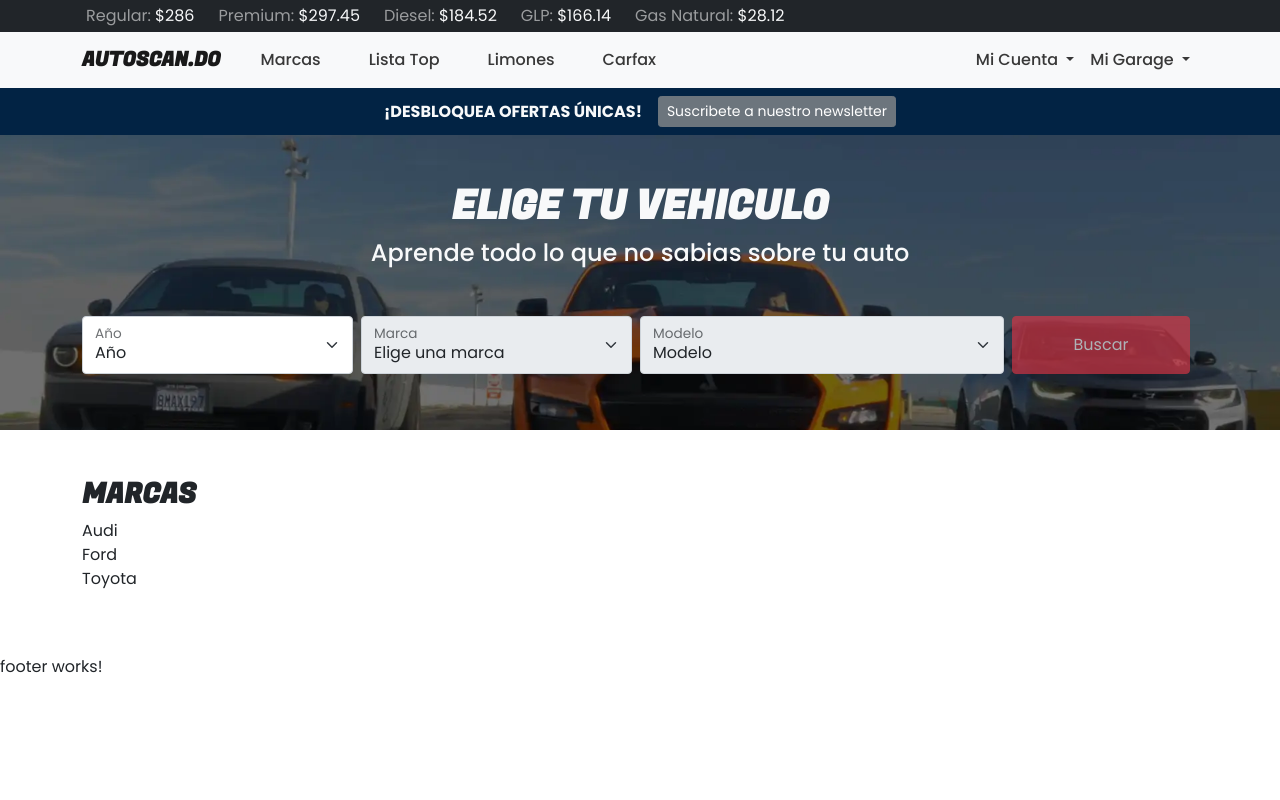
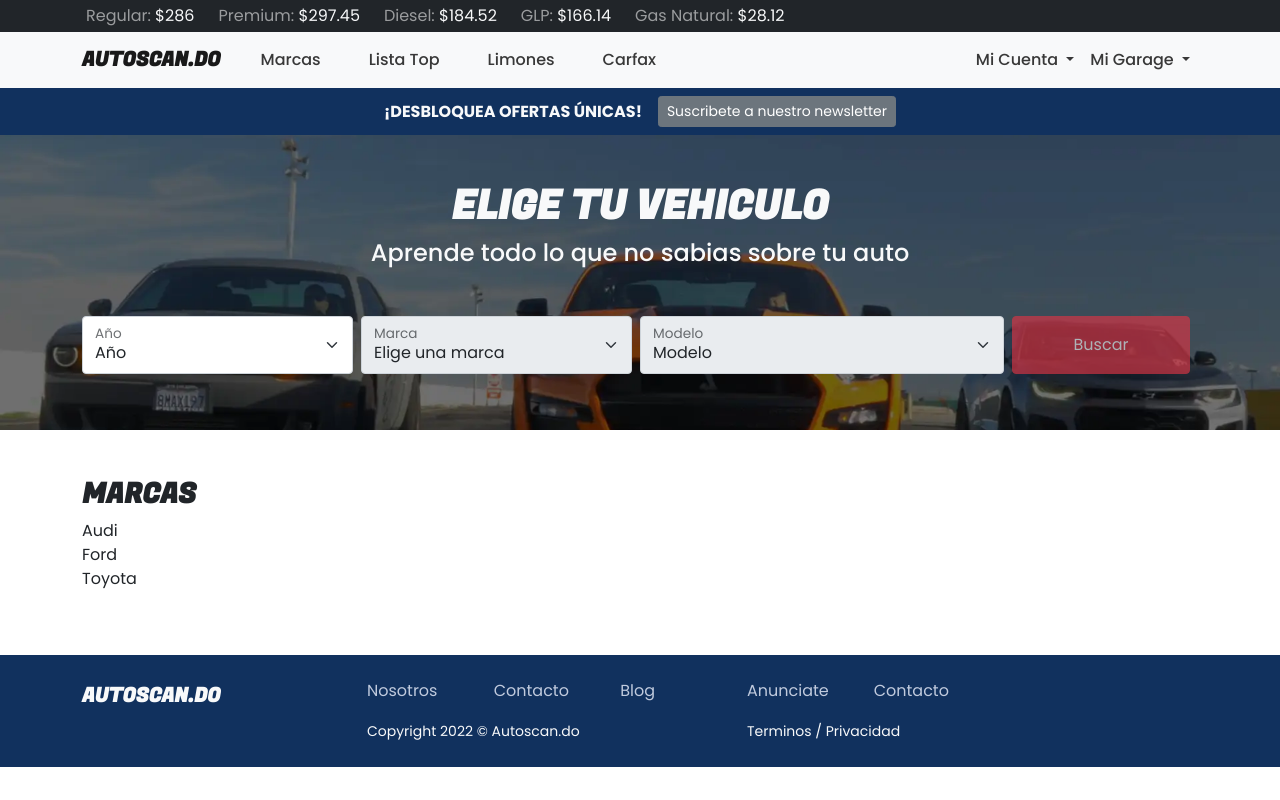
Before and after one commit to bryancodesjs/infocarros, an Angular app: page / in a window 1280 px wide. Built offline with nearby package versions, Linux system fonts and the light colour scheme.

Commit message:
built footer component

```diff
--- a/src/app/shared/footer/footer.component.html
+++ b/src/app/shared/footer/footer.component.html
@@ -1 +1,42 @@
-<p>footer works!</p>
+<footer class="container-fluid dark-bg">
+    <div class="container-lg pt-4 pb-4">
+        <div class="row">
+            <div class="col-lg-3">
+                <h4 class="navbar-brand brand-text text-light"><strong>AUTOSCAN.DO</strong></h4>
+            </div>
+            <div class="col-lg-8">
+                <div class="row text-light">
+                    <div class="col-md-6">
+                        <div class="row">
+                            <div class="col-lg-4">
+                                <a href="" class="footer-link">Nosotros</a>
+                            </div>
+                            <div class="col-lg-4">
+                                <a href="" class="footer-link">Contacto</a>
+                            </div>
+                            <div class="col-lg-4">
+                                <a href="" class="footer-link">Blog</a>
+                            </div>
+                        </div>
+                    </div>
+                    <div class="col-md-6">
+                        <div class="row">
+                            <div class="col-lg-4">
+                                <a href="" class="footer-link">Anunciate</a>
+                            </div>
+                            <div class="col-lg-4">
+                                <a href="" class="footer-link">Contacto</a>
+                            </div>
+                        </div>
+                    </div>
+                    <div class="col-lg-6 mt-3">
+                        <small class="mb-0">Copyright 2022 © Autoscan.do</small>
+                    </div>
+                    <div class="col-lg-6 mt-3">
+                        <small>Terminos / Privacidad</small>
+                    </div>
+                </div>
+            </div>
+        </div>
+    </div>
+</footer>
--- a/src/app/shared/footer/footer.component.scss
+++ b/src/app/shared/footer/footer.component.scss
@@ -0,0 +1,7 @@
+.footer-link {
+    color:#c0cadd;
+    text-decoration: none;
+    &:hover {
+        color:white;
+    }
+}
--- a/src/styles.scss
+++ b/src/styles.scss
@@ -13,7 +13,7 @@ body {
 }
 /*backgrounds*/
 .dark-bg {
-    background-color: #022344;
+    background-color: #11315E;
 }
 .deal-bg {
     background-color: #363636;
```
